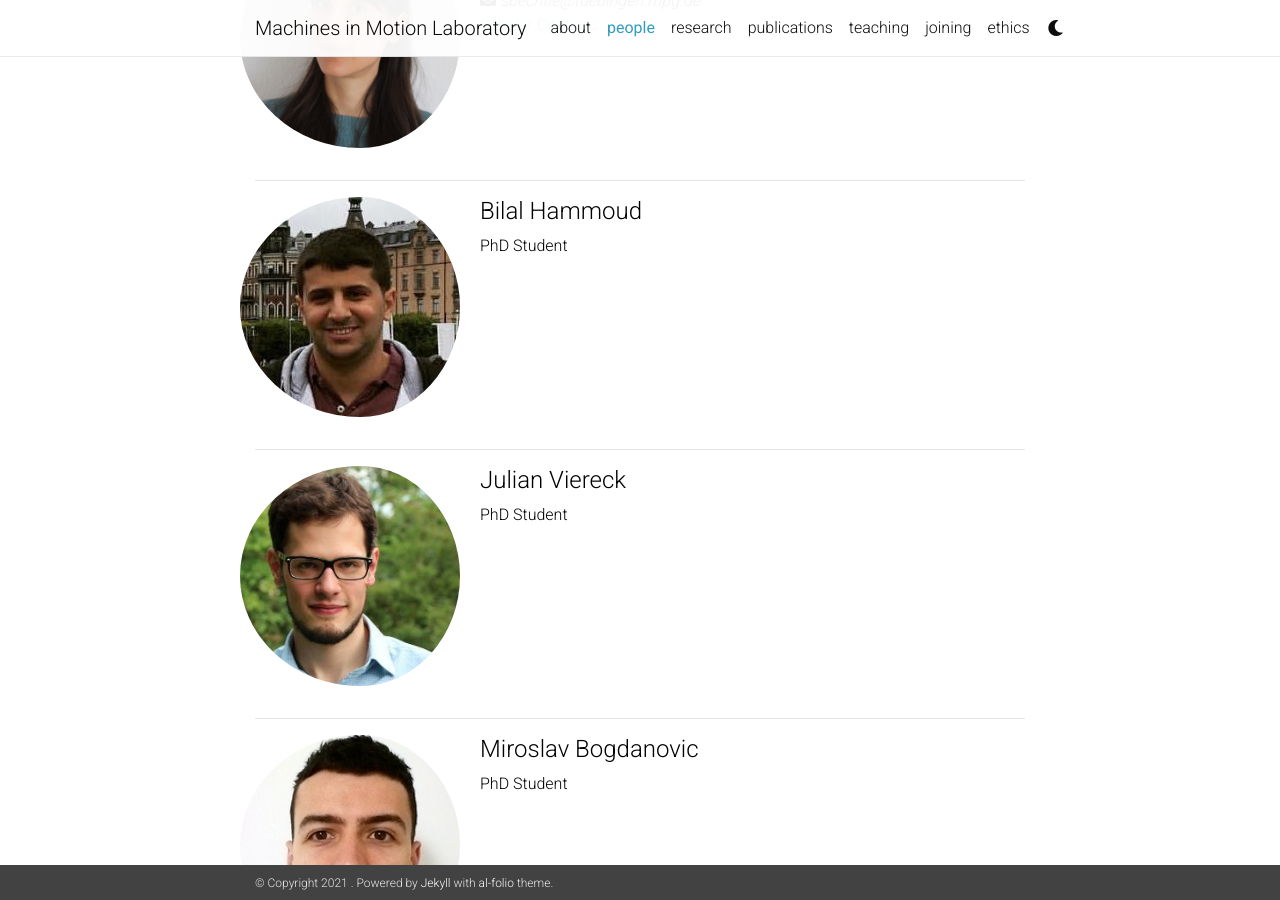
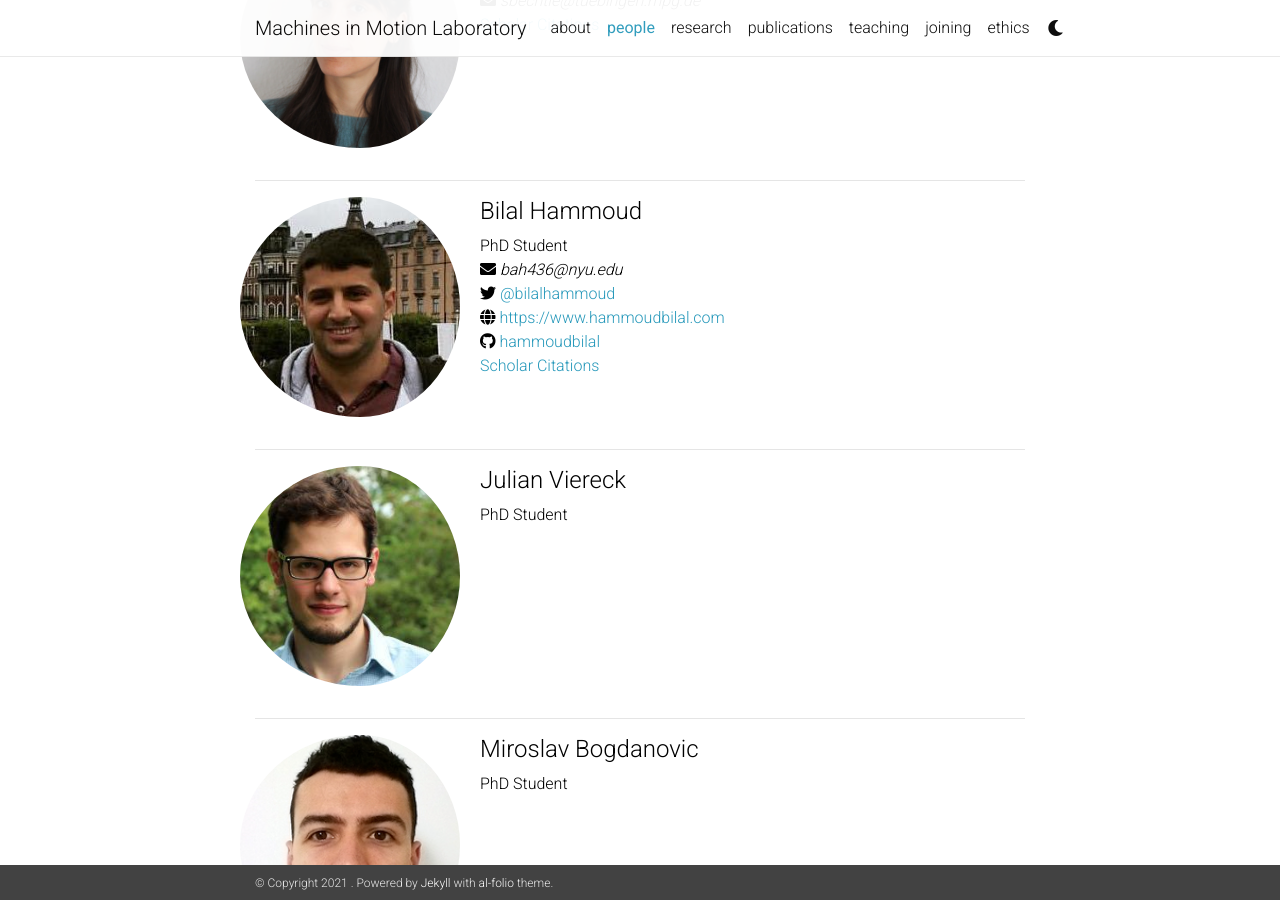
Before and after one commit to machines-in-motion/mim_website, a Jekyll site: the page built from _pages/people.md, in a window 1280 px wide and 900 px high, scrolled down 1878 px. Built offline with Jekyll 4.4.1, drawn with Linux system fonts in a browser that asks for light colours; nearby versions of some CDN libraries; a style sheet for code colours, icons or effects is not loaded.

Commit message:
adds personal info

```diff
--- a/_data/members.yml
+++ b/_data/members.yml
@@ -45,6 +45,11 @@
 - name: Bilal Hammoud
   image: people/bhammoud.jpeg
   position: PhD Student
+  email: bah436@nyu.edu
+  website: https://www.hammoudbilal.com
+  scholar: HJH7T2AAAAAJ
+  twitter: "bilalhammoud"
+  github: hammoudbilal
 
 - name: Julian Viereck
   image: people/jviereck.jpeg
```
